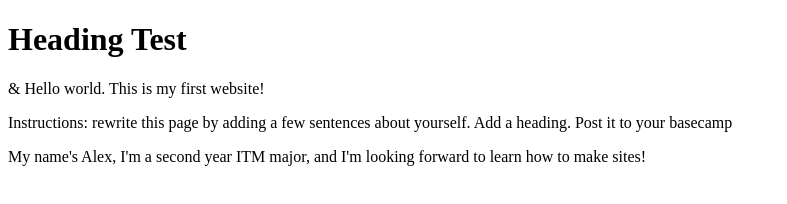
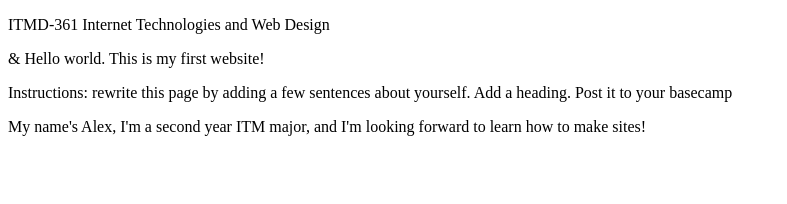
Before and after one commit to achica10/lab1, a plain HTML site: page index.html in a window 1280 px wide. Shown: the whole page, without its empty margins (0-787 px from the left). Drawn offline with Linux system fonts and the light colour scheme.

```diff
--- a/index.html
+++ b/index.html
@@ -5,7 +5,8 @@
   <title>ITMD-361 Internet Technologies and Web Design</title>
 </head>
 <body>
-  <h1>Heading Test</h1>
+  <p>ITMD-361 Internet Technologies and Web Design</p>
+
   <p>&amp; Hello world. This is my first website!</p>
   <p>Instructions: rewrite this page by adding a few sentences about yourself. Add a heading. Post it to your basecamp</p>
   <p>My name's Alex, I'm a second year ITM major, and I'm looking forward to learn how to make sites!</p>
```
